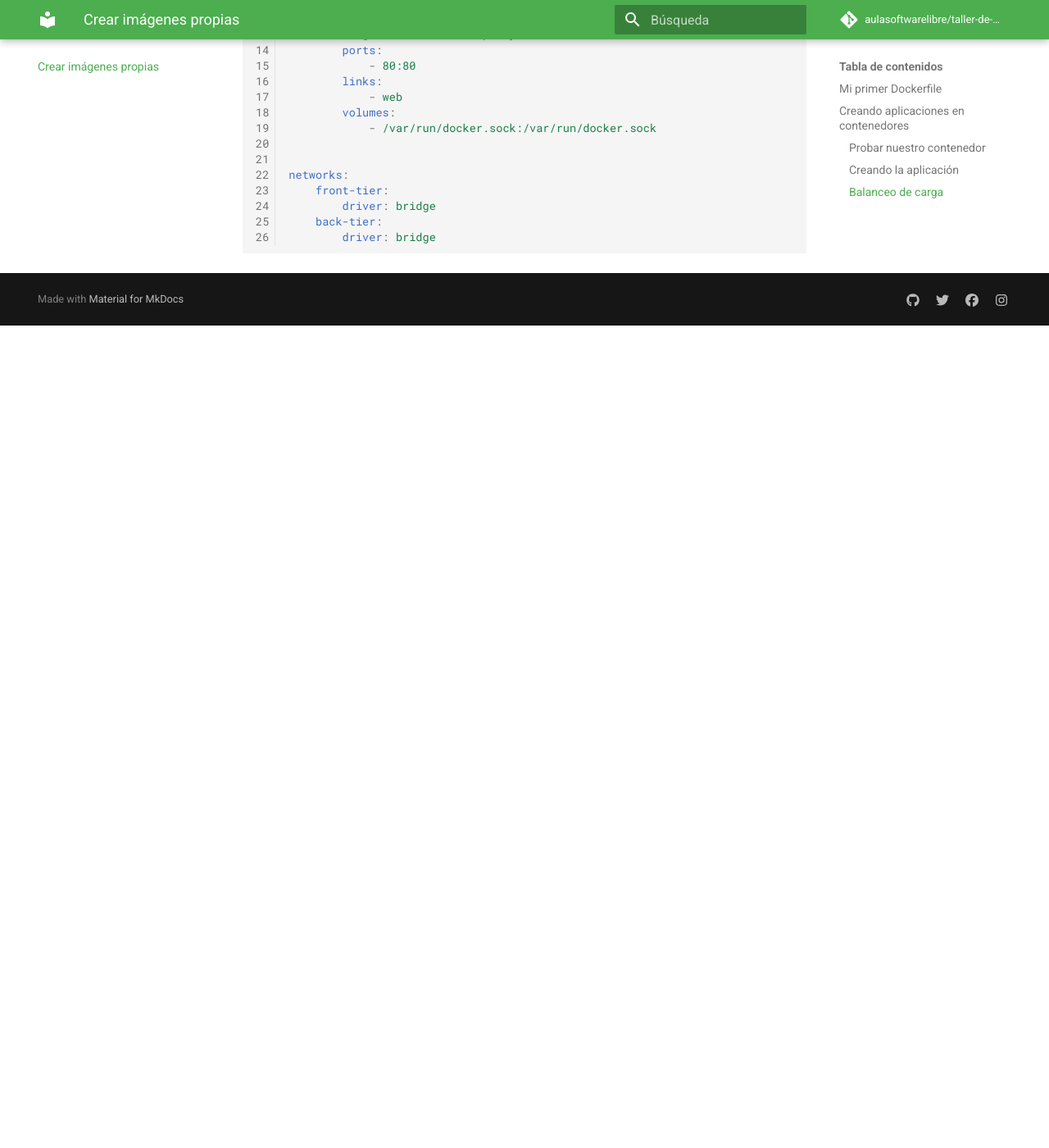
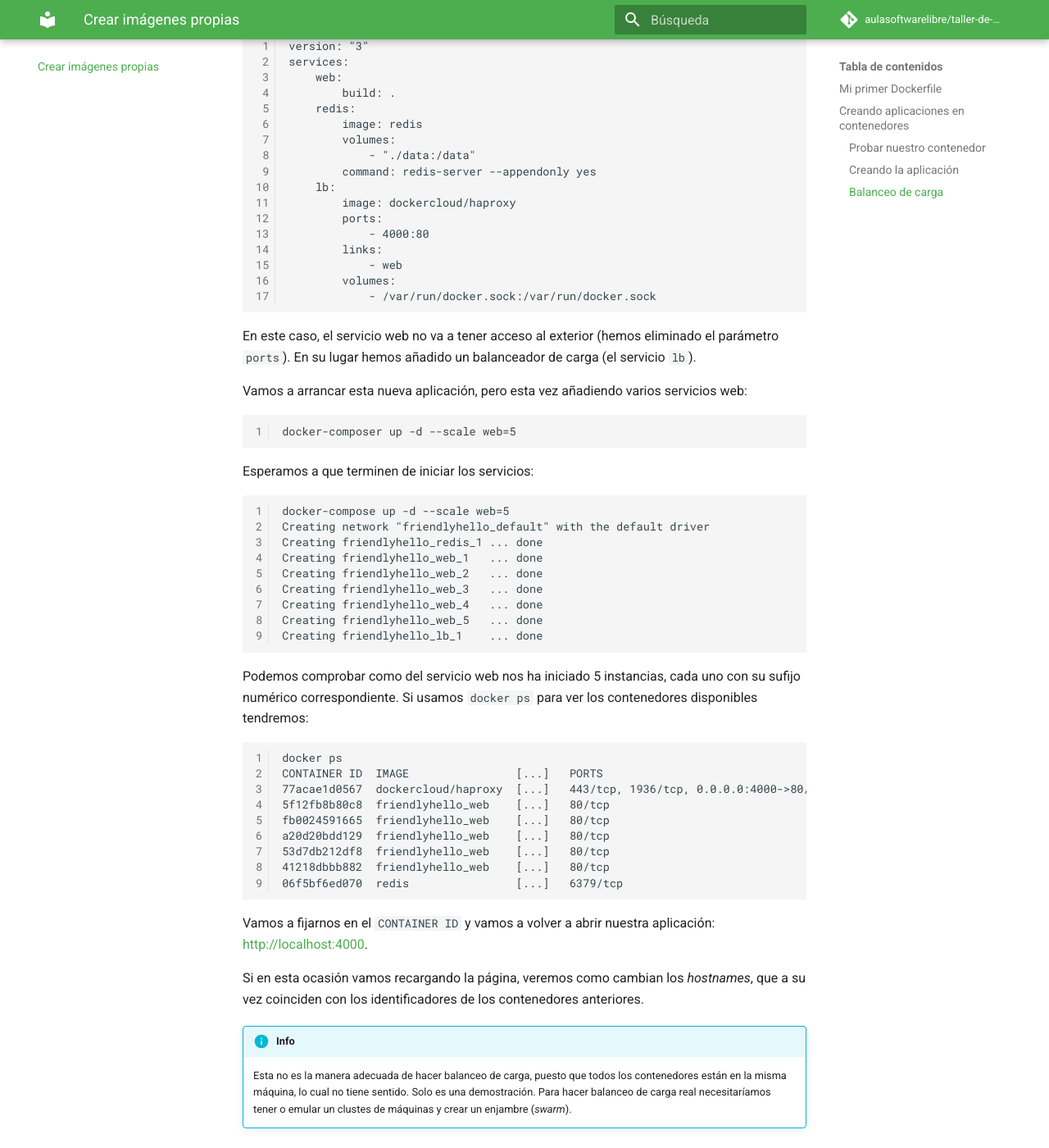
Before and after one commit to aulasoftwarelibre/taller-de-docker, an MkDocs documentation site: the page built from docs/dockerfile.md, in a window 1280 px wide and 1400 px high, scrolled down 5115 px. Shown: the whole window at 82% size. Built offline with MkDocs 1.6.1 and Material for MkDocs 9.7.7, drawn with Linux system fonts in a browser that asks for light colours; comment, search, counter and statistics services are not loaded; before the commit the page ends 5512 px from its top, so only the background shows below that; some of the changed text lies outside the part shown.

Commit message:
Completed Dockerfile page

```diff
--- a/docs/dockerfile.md
+++ b/docs/dockerfile.md
@@ -125,6 +125,8 @@ Y por último definimos nuestro _Dockerfile_:
     # Ejecuta nuestra aplicación cuando se inicia el contenedor
     CMD ["python", "app.py"]
 
+Para conocer todas las directivas visita la [documentación oficial de Dockerfile](https://docs.docker.com/engine/reference/builder/).
+
 En total debemos tener 3 archivos:
 
     $ ls
@@ -168,6 +170,8 @@ Obtendremos un mensaje como este:
     Hostname: 0367b056e66e
     Visits: cannot connect to Redis, counter disabled
 
+Ya tenemos una imagen lista para ser usada. Pulsamos `Control+C` para interrumpir y borrar nuestro contenedor.
+
 ### Creando la aplicación
 
 En este caso nuestro contenedor no funciona por sí mismo. Es muy habitual que dependamos de servicios para poder iniciar la aplicación, habitualmente bases de datos. En este caso necesitamos una base de datos _Redis_ que no tenemos.
@@ -191,34 +195,65 @@ Vamos a crear el siguiente archivo _docker-compose.yaml_:
                 - "./data:/data"
             command: redis-server --appendonly yes
 
+La principal diferencia con respecto al capítulo anterior, es que en un servicio podemos indicar una imagen (parámetro `imagen`) o un _build context_ (parámetro `build`).
+
+Esta es una manera de integrar las dos herramientas que nos proporciona _Docker_: la creación de imágenes y la composición de aplicaciones con servicios.
+
 ### Balanceo de carga
 
 Vamos a modificar nuestro _docker-compose.yaml_:
 
-    :::yaml
     version: "3"
     services:
         web:
             build: .
         redis:
             image: redis
-            ports:
-                - "6379:6379"
             volumes:
                 - "./data:/data"
             command: redis-server --appendonly yes
         lb:
             image: dockercloud/haproxy
             ports:
-                - 80:80
+                - 4000:80
             links:
                 - web
             volumes:
                 - /var/run/docker.sock:/var/run/docker.sock
 
+En este caso, el servicio web no va a tener acceso al exterior (hemos eliminado el parámetro `ports`). En su lugar hemos añadido un balanceador de carga (el servicio  `lb`).
 
-    networks:
-        front-tier:
-            driver: bridge
-        back-tier:
-            driver: bridge
+Vamos a arrancar esta nueva aplicación, pero esta vez añadiendo varios servicios web:
+
+    docker-composer up -d --scale web=5
+
+Esperamos a que terminen de iniciar los servicios:
+
+    docker-compose up -d --scale web=5
+    Creating network "friendlyhello_default" with the default driver
+    Creating friendlyhello_redis_1 ... done
+    Creating friendlyhello_web_1   ... done
+    Creating friendlyhello_web_2   ... done
+    Creating friendlyhello_web_3   ... done
+    Creating friendlyhello_web_4   ... done
+    Creating friendlyhello_web_5   ... done
+    Creating friendlyhello_lb_1    ... done
+
+Podemos comprobar como del servicio web nos ha iniciado 5 instancias, cada uno con su sufijo numérico correspondiente. Si usamos `docker ps` para ver los contenedores disponibles tendremos:
+
+    docker ps
+    CONTAINER ID  IMAGE                [...]   PORTS                                    NAMES
+    77acae1d0567  dockercloud/haproxy  [...]   443/tcp, 1936/tcp, 0.0.0.0:4000->80/tcp  friendlyhello_lb_1
+    5f12fb8b80c8  friendlyhello_web    [...]   80/tcp                                   friendlyhello_web_5
+    fb0024591665  friendlyhello_web    [...]   80/tcp                                   friendlyhello_web_2
+    a20d20bdd129  friendlyhello_web    [...]   80/tcp                                   friendlyhello_web_4
+    53d7db212df8  friendlyhello_web    [...]   80/tcp                                   friendlyhello_web_3
+    41218dbbb882  friendlyhello_web    [...]   80/tcp                                   friendlyhello_web_1
+    06f5bf6ed070  redis                [...]   6379/tcp                                 friendlyhello_redis_1
+
+Vamos a fijarnos en el `CONTAINER ID` y vamos a volver a abrir nuestra aplicación: [http://localhost:4000](http://localhost:4000).
+
+Si en esta ocasión vamos recargando la página, veremos como cambian los _hostnames_, que a su vez coinciden con los identificadores de los contenedores anteriores.
+
+!!! info
+    Esta no es la manera adecuada de hacer balanceo de carga, puesto que todos los contenedores están en la misma máquina, lo cual no tiene sentido. Solo es una demostración. Para hacer balanceo de carga real necesitaríamos tener o emular un clustes de máquinas y crear un enjambre (_swarm_).
```
